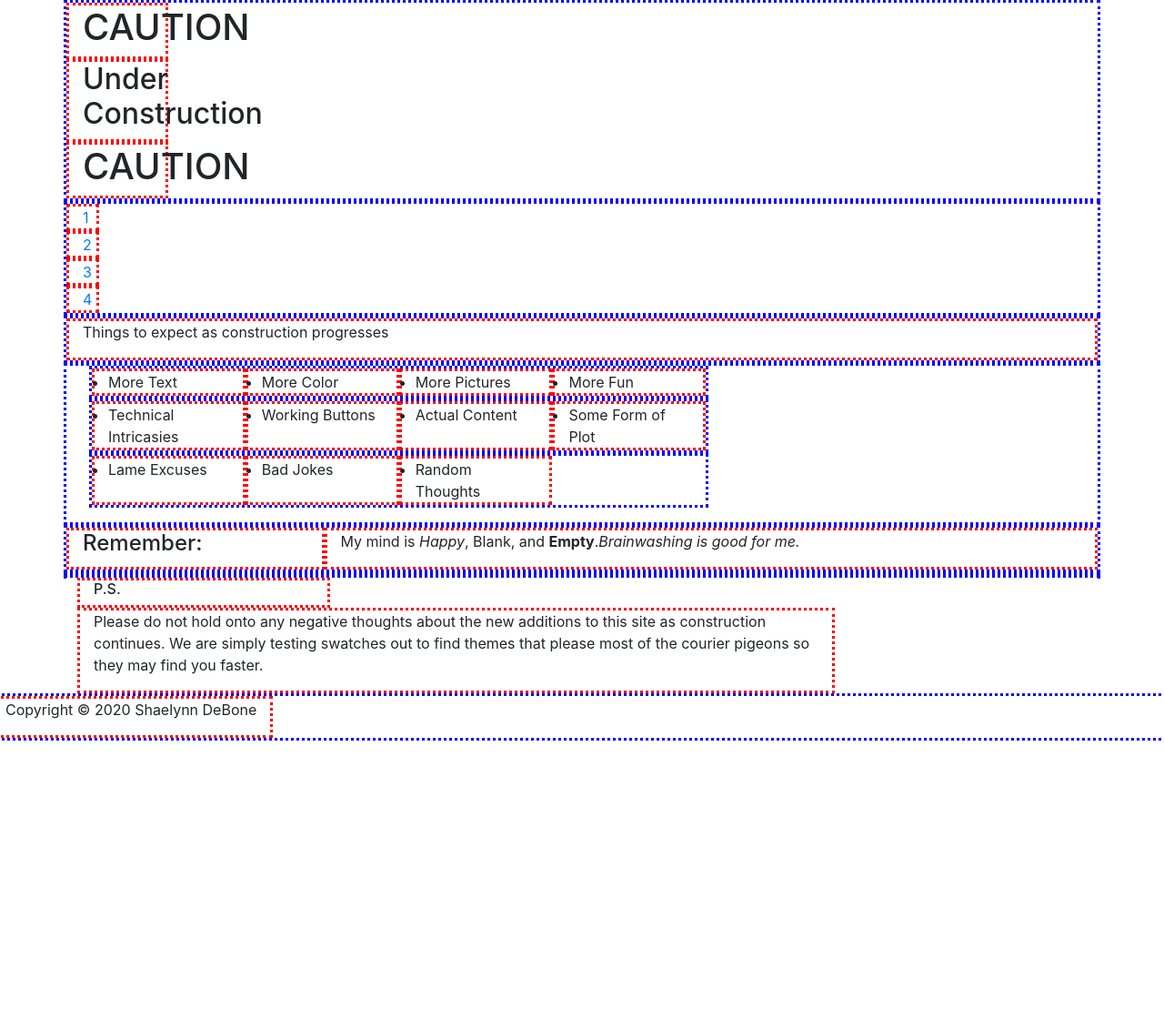
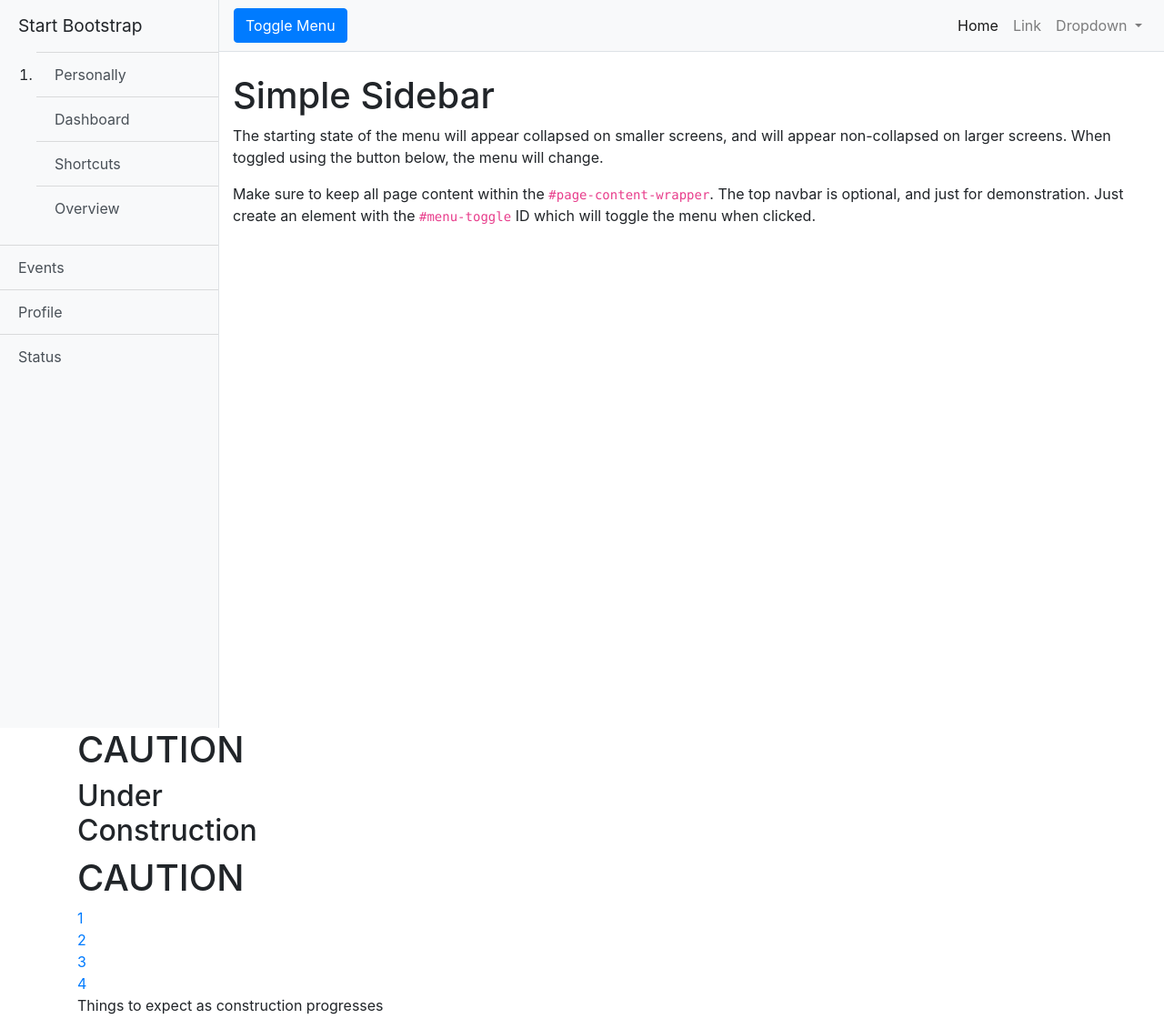
Before and after one commit to grace-less/grace-less.github.io, a plain HTML site: page index.html in a window 1280 px wide. Shown: the top 1120 px of the page at 91% size. Before the commit the page ends 814 px from the top, so only its background shows below. Drawn offline with nearby package versions, Linux system fonts and the light colour scheme.

Commit message:
test 3 adjusting menu list

```diff
--- a/index.html
+++ b/index.html
@@ -1,8 +1,14 @@
 <!DOCTYPE html>
 <html lang="en">
     <head>
-        <!-- meta -->
-        <title>Project 0</title>
+
+        <meta charset="utf-8">
+        <meta name="viewport" content="width=device-width, initial-scale=1, shrink-to-fit=no">
+        <meta name="description" content="">
+        <meta name="author" content="">
+
+        <title>grace-less.github.io</title>
+
         <!-- <link rel="stylesheet" href="https://stackpath.bootstrapcdn.com/bootstrap/4.4.1/css/bootstrap.min.css" integrity="sha384-Vkoo8x4CGsO3+Hhxv8T/Q5PaXtkKtu6ug5TOeNV6gBiFeWPGFN9MuhOf23Q9Ifjh" crossorigin="anonymous"> -->
         <!-- <link rel="stylesheet" type="text/css" href="css/style.css"> -->
         <link rel="stylesheet" href="css/simple-sidebar.css">
@@ -10,25 +16,87 @@
 
         <!-- <link href="https://fonts.googleapis.com/css?family=EB+Garamond&display=swap" rel="stylesheet"> -->
 
-        <style>
-        .container{
-            border-color: slategray;
-            padding: black;
-            margin: white;
-        }
+    </head>
 
-        .row{
-            border: dotted, blue;
-            padding: green;
-            margin: dashed, purple;
-            }
-        .col{
-            border: dotted, red;
-            padding: orange;
-            margin: dashed, brown;
-        }
-        </style>
-    </head>
+    <body>
+
+        <div class="d-flex" id="wrapper">
+
+          <!-- Sidebar -->
+          <div class="bg-light border-right" id="sidebar-wrapper">
+            <div class="sidebar-heading">Start Bootstrap </div>
+            <div class="list-group list-group-flush">
+                <ol>
+                    <li><a href="#" class="list-group-item list-group-item-action bg-light">Personally</a></li>
+                        <a href="#" class="list-group-item list-group-item-action bg-light">Dashboard</a>
+                        <a href="#" class="list-group-item list-group-item-action bg-light">Shortcuts</a>
+                        <a href="#" class="list-group-item list-group-item-action bg-light">Overview</a>
+                </ol>
+
+              <a href="#" class="list-group-item list-group-item-action bg-light">Events</a>
+              <a href="#" class="list-group-item list-group-item-action bg-light">Profile</a>
+              <a href="#" class="list-group-item list-group-item-action bg-light">Status</a>
+            </div>
+          </div>
+          <!-- /#sidebar-wrapper -->
+
+          <!-- Page Content -->
+          <div id="page-content-wrapper">
+
+            <nav class="navbar navbar-expand-lg navbar-light bg-light border-bottom">
+              <button class="btn btn-primary" id="menu-toggle">Toggle Menu</button>
+
+              <button class="navbar-toggler" type="button" data-toggle="collapse" data-target="#navbarSupportedContent" aria-controls="navbarSupportedContent" aria-expanded="false" aria-label="Toggle navigation">
+                <span class="navbar-toggler-icon"></span>
+              </button>
+
+              <div class="collapse navbar-collapse" id="navbarSupportedContent">
+                <ul class="navbar-nav ml-auto mt-2 mt-lg-0">
+                  <li class="nav-item active">
+                    <a class="nav-link" href="#">Home <span class="sr-only">(current)</span></a>
+                  </li>
+                  <li class="nav-item">
+                    <a class="nav-link" href="#">Link</a>
+                  </li>
+                  <li class="nav-item dropdown">
+                    <a class="nav-link dropdown-toggle" href="#" id="navbarDropdown" role="button" data-toggle="dropdown" aria-haspopup="true" aria-expanded="false">
+                      Dropdown
+                    </a>
+                    <div class="dropdown-menu dropdown-menu-right" aria-labelledby="navbarDropdown">
+                      <a class="dropdown-item" href="#">Action</a>
+                      <a class="dropdown-item" href="#">Another action</a>
+                      <div class="dropdown-divider"></div>
+                      <a class="dropdown-item" href="#">Something else here</a>
+                    </div>
+                  </li>
+                </ul>
+              </div>
+            </nav>
+
+            <div class="container-fluid">
+              <h1 class="mt-4">Simple Sidebar</h1>
+              <p>The starting state of the menu will appear collapsed on smaller screens, and will appear non-collapsed on larger screens. When toggled using the button below, the menu will change.</p>
+              <p>Make sure to keep all page content within the <code>#page-content-wrapper</code>. The top navbar is optional, and just for demonstration. Just create an element with the <code>#menu-toggle</code> ID which will toggle the menu when clicked.</p>
+            </div>
+          </div>
+          <!-- /#page-content-wrapper -->
+
+        </div>
+        <!-- /#wrapper -->
+
+        <!-- Bootstrap core JavaScript -->
+        <script src="vendor/jquery/jquery.min.js"></script>
+        <script src="vendor/bootstrap/js/bootstrap.bundle.min.js"></script>
+
+        <!-- Menu Toggle Script -->
+        <script>
+          $("#menu-toggle").click(function(e) {
+            e.preventDefault();
+            $("#wrapper").toggleClass("toggled");
+          });
+        </script>
+
+    </body>
 
     <body>
         <div class="container">
```
